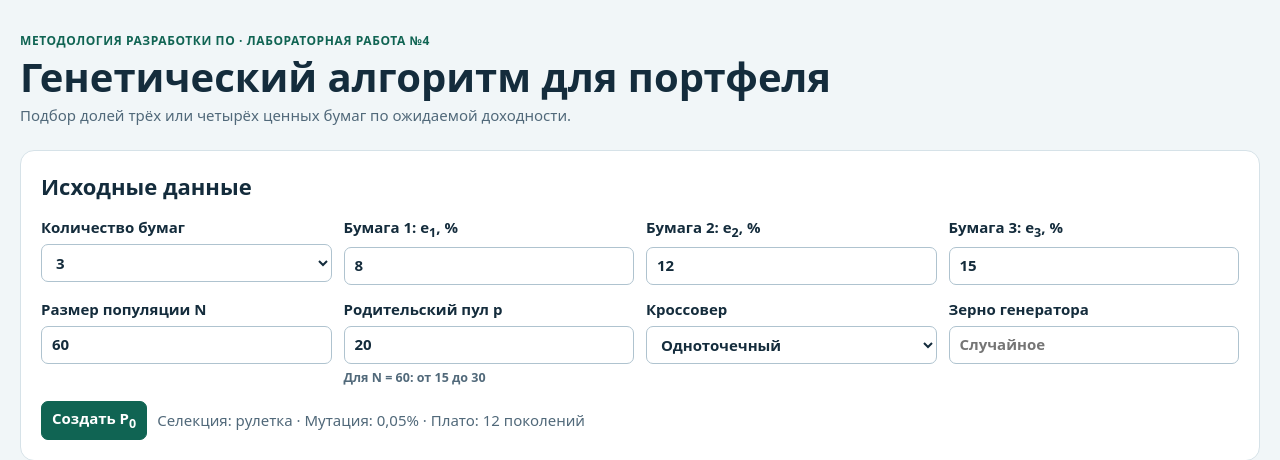
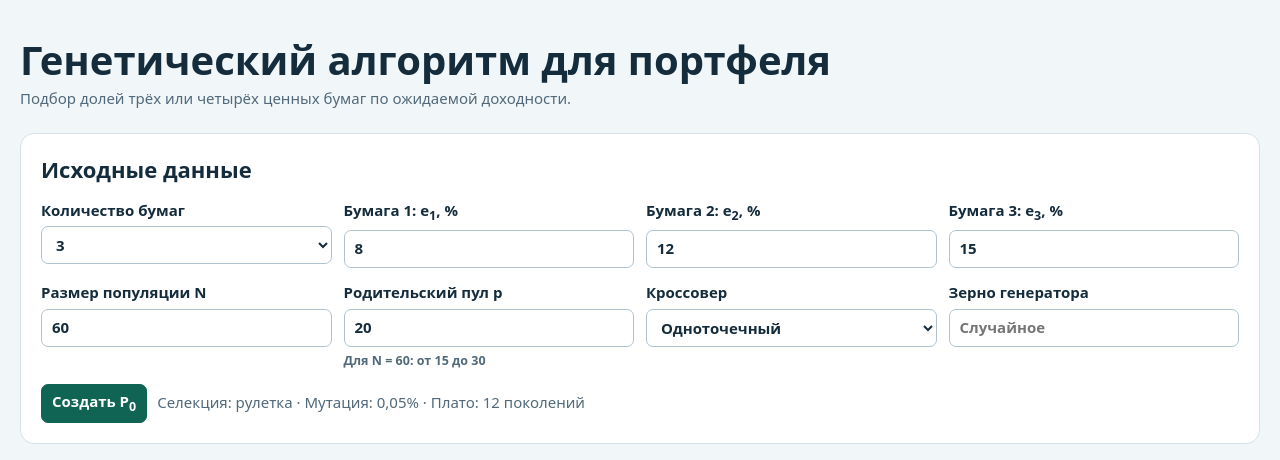
Before and after one commit to TotsambluRoma/Genetic_algorithm, a Flask app: page / in a window 1280 px wide. Shown: the top 460 px of the page. Run offline with Flask 3, Linux system fonts and the light colour scheme.

Commit message:
Remove website lab banner

```diff
--- a/static/style.css
+++ b/static/style.css
@@ -51,11 +51,8 @@ h3 {
 }
 
 .eyebrow {
-    color: var(--accent);
-    font-size: 12px;
-    font-weight: 750;
-    letter-spacing: 0.05em;
-    text-transform: uppercase;
+    /* Скрывает плашку и на страницах, отрисованных прежним шаблоном. */
+    display: none;
 }
 
 .muted, .hero p:last-child, small, .axis-caption {
--- a/templates/index.html
+++ b/templates/index.html
@@ -10,8 +10,8 @@
 </head>
 <body>
 <main class="layout">
+
     <header class="hero">
-        <p class="eyebrow">Методология разработки ПО · Лабораторная работа №4</p>
         <h1>Генетический алгоритм для портфеля</h1>
         <p>Подбор долей трёх или четырёх ценных бумаг по ожидаемой доходности.</p>
     </header>
```
